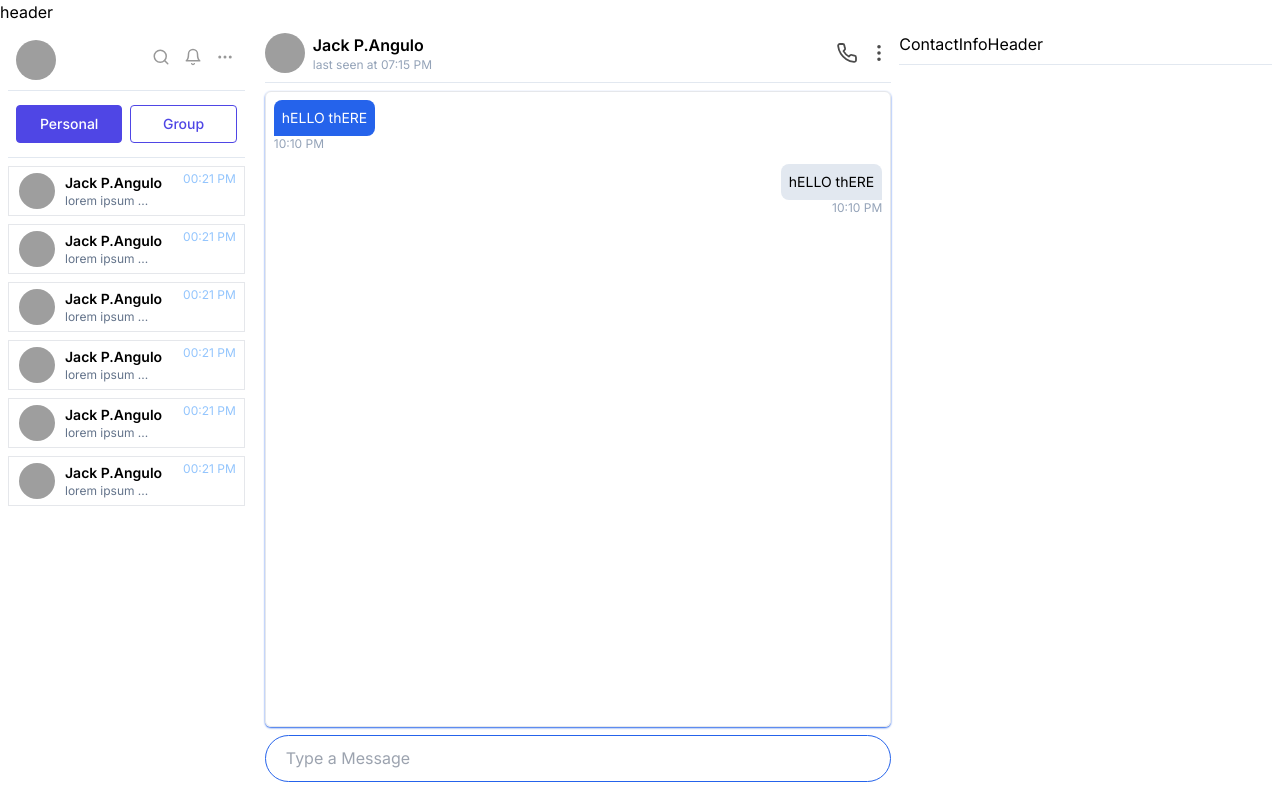
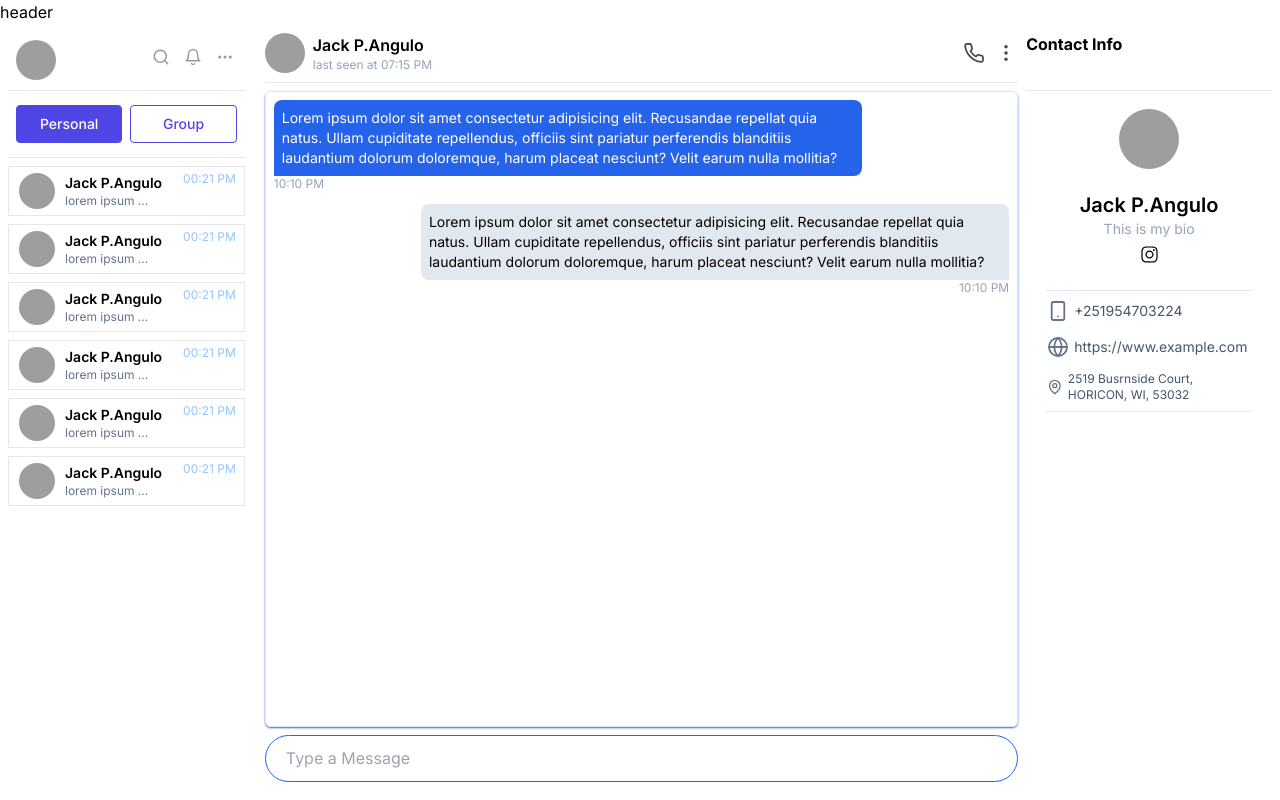
Before and after one commit to Abenezer-berhanu/Chat_app, a Next.js app: page /1 in a window 1280 px wide. Built offline with nearby package versions, Linux system fonts and the light colour scheme; grey boxes are pictures that could not be loaded.

Commit message:
add contact info section ui

```diff
--- a/src/app/(router)/[userId]/page.tsx
+++ b/src/app/(router)/[userId]/page.tsx
@@ -9,7 +9,7 @@ import React from "react";
 function page({ params }: { params: { userId: string } }) {
   return (
     <div className="grid grid-cols-8 gap-2 h-full">
-      <div className="flex flex-col col-span-5 gap-2">
+      <div className="flex flex-col col-span-6 gap-2">
         <div className="h-[50px]">
           <MainContentHeader />
         </div>
@@ -17,7 +17,7 @@ function page({ params }: { params: { userId: string } }) {
         <ContactConversations />
         <MessageInput />
       </div>
-      <div className="col-span-3 flex flex-col gap-2">
+      <div className="col-span-2 flex flex-col gap-2">
         <ContactInfoHeader />
         <Separator />
         <ContactInfoMain />
--- a/src/components/UiComponents/ContactConversations.tsx
+++ b/src/components/UiComponents/ContactConversations.tsx
@@ -1,12 +1,13 @@
-import { Avatar, AvatarFallback, AvatarImage } from "../ui/avatar";
-
 function ContactConversations() {
   return (
     <div className="h-full w-full rounded-md border shadow-sm shadow-primary p-2 flex flex-col gap-3">
       {/* contact conversation */}
       <div className="w-full">
         <p className="bg-primary rounded-lg text-white w-fit max-w-[80%] rounded-bl-none p-2 text-sm">
-          hELLO thERE
+          Lorem ipsum dolor sit amet consectetur adipisicing elit. Recusandae
+          repellat quia natus. Ullam cupiditate repellendus, officiis sint
+          pariatur perferendis blanditiis laudantium dolorum doloremque, harum
+          placeat nesciunt? Velit earum nulla mollitia?
         </p>
         <p className="text-xs text-slate-400">10:10 PM</p>
       </div>
@@ -14,7 +15,10 @@ function ContactConversations() {
       {/* owner conversation */}
       <div className="w-fit max-w-[80%] ml-auto">
         <p className="bg-slate-200 rounded-lg text-black  rounded-br-none p-2 text-sm ml-auto">
-          hELLO thERE
+          Lorem ipsum dolor sit amet consectetur adipisicing elit. Recusandae
+          repellat quia natus. Ullam cupiditate repellendus, officiis sint
+          pariatur perferendis blanditiis laudantium dolorum doloremque, harum
+          placeat nesciunt? Velit earum nulla mollitia?
         </p>
         <p className="text-xs text-slate-400 text-end">10:10 PM</p>
       </div>
--- a/src/components/UiComponents/ContactInfoHeader.tsx
+++ b/src/components/UiComponents/ContactInfoHeader.tsx
@@ -1,9 +1,11 @@
-import React from 'react'
+import React from "react";
 
 function ContactInfoHeader() {
   return (
-    <div>ContactInfoHeader</div>
-  )
+    <div className="h-[50px]">
+      <h1 className="font-bold">Contact Info</h1>
+    </div>
+  );
 }
 
-export default ContactInfoHeader
+export default ContactInfoHeader;
--- a/src/components/UiComponents/ContactInfoMain.tsx
+++ b/src/components/UiComponents/ContactInfoMain.tsx
@@ -1,7 +1,47 @@
-import React from "react";
+import { Globe, MapPin, Smartphone } from "lucide-react";
+import { Avatar, AvatarFallback, AvatarImage } from "../ui/avatar";
+import { InstagramLogoIcon } from "@radix-ui/react-icons";
+import Link from "next/link";
+import { Separator } from "../ui/separator";
 
 function ContactInfoMain() {
-  return <div></div>;
+  return (
+    <div className="p-5 flex flex-col gap-2">
+      <div className="flex flex-col gap-8 items-center">
+        <Avatar className="scale-150 mx-auto">
+          <AvatarImage src="https://github.com/shadcn.png" />
+          <AvatarFallback className="animate-pulse"></AvatarFallback>
+        </Avatar>
+        <div>
+          <p className="font-semibold text-xl capitalize">Jack P.Angulo</p>
+          <p className="text-sm text-slate-400 text-center">This is my bio</p>
+        </div>
+      </div>
+      <div className="flex items-center justify-center">
+        <Link href={"#"}>
+          <InstagramLogoIcon className="scale-125" />
+        </Link>
+      </div>
+      <Separator className="mt-5" />
+      <div className="flex flex-col gap-3">
+        <span className="flex gap-1 items-center">
+          <Smartphone className="text-slate-500 scale-90" />
+          <p className="text-sm text-slate-600">+251954703224</p>
+        </span>
+        <span className="flex gap-1 items-center">
+          <Globe className="text-slate-500 scale-90" />
+          <p className="text-sm text-slate-600">https://www.example.com</p>
+        </span>
+        <span className="flex gap-1 items-center">
+          <MapPin className="text-slate-500 scale-90" />
+          <p className="text-xs text-slate-600">
+            2519 Busrnside Court, HORICON, WI, 53032
+          </p>
+        </span>
+      </div>
+      <Separator />
+    </div>
+  );
 }
 
 export default ContactInfoMain;
```
